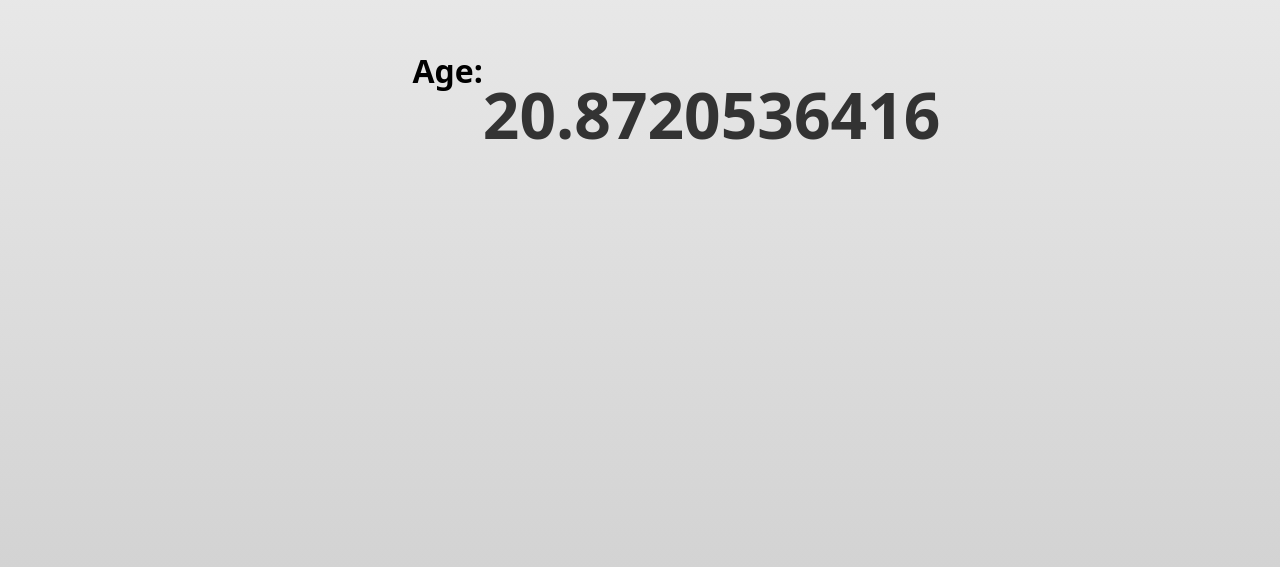
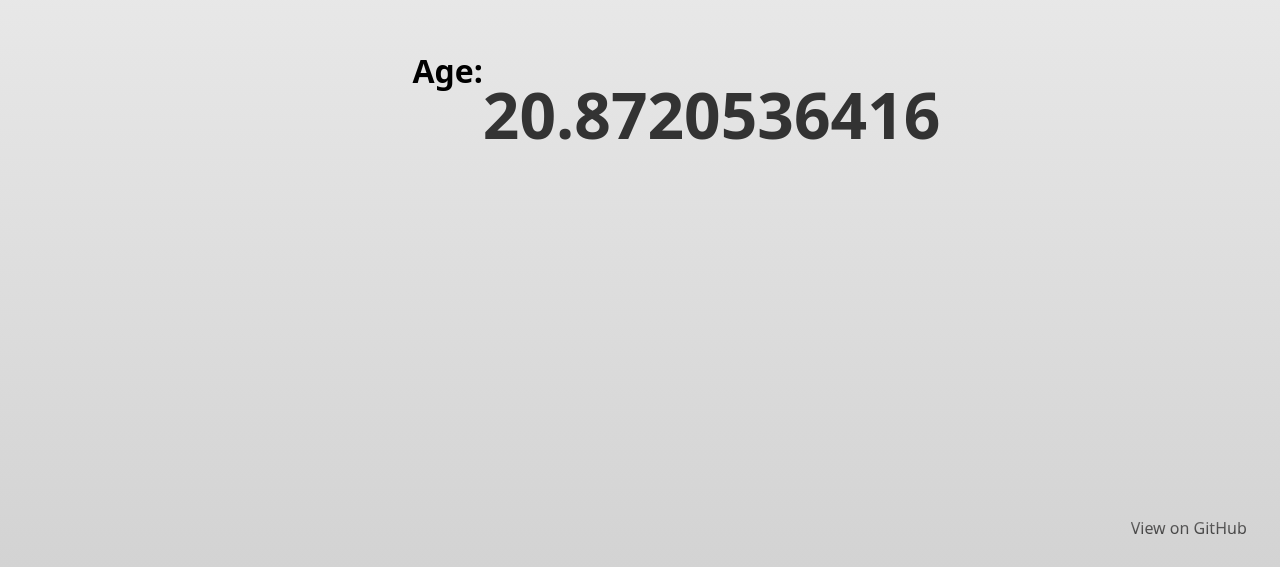
Before and after one commit to PranavY006/pyoo-age, a plain HTML site: page index.html in a window 1280 px wide. Shown: the part 233-800 px from the top of the page. Drawn offline with Linux system fonts and the light colour scheme.

Commit message:
add footer with GitHub link, style footer, create README.md

```diff
--- a/index.html
+++ b/index.html
@@ -11,6 +11,9 @@
                 <h1 id="age"></h1>
             </div>
         </div>
+        <div class="footer">
+            <a class="github-link" href="https://github.com/PranavY006/pyoo-age" target="_blank">View on GitHub</a>
+        </div>
 
     </body>
     <script src="script.js"></script>
--- a/style.css
+++ b/style.css
@@ -15,3 +15,22 @@ body {
   font-weight: bold;
   color: #333;
 }
+
+.footer {
+  display: flex;
+  justify-content: right;
+  padding-top: 25%;
+  padding-right: 2%;
+}
+.github-link{
+    background: -webkit-linear-gradient(#747373, #333);
+    -webkit-background-clip: text;
+    -webkit-text-fill-color: transparent;
+
+ }
+
+ .github-link:hover {
+  background: -webkit-linear-gradient(#000, #333);
+  -webkit-background-clip: text;
+  -webkit-text-fill-color: transparent;
+}
```
Also changed, not shown: 1 other file.
